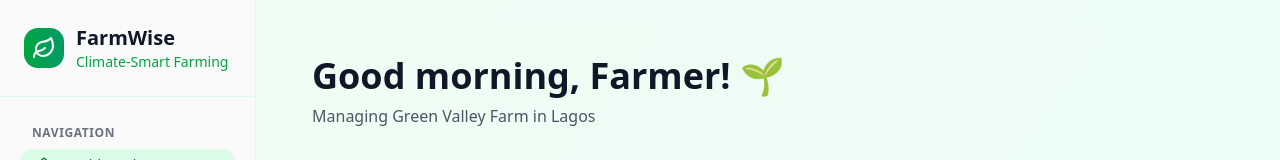
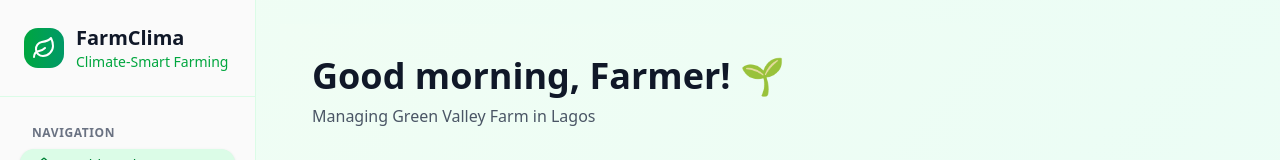
Before and after one commit to Tosmel2/FarmWise_App, a React (Vite) app: page /dashboard in a window 1280 px wide. Shown: the top 160 px of the page. Built offline with nearby package versions, Linux system fonts and the light colour scheme.

Commit message:
update: project name updated

```diff
--- a/index.html
+++ b/index.html
@@ -4,7 +4,7 @@
     <meta charset="UTF-8" />
     <link rel="icon" type="image/svg+xml" href="/friendica-fill.svg" />
     <meta name="viewport" content="width=device-width, initial-scale=1.0" />
-    <title>FarmWise - Climate-Smart Farming</title>
+    <title>FarmClima - Climate-Smart Farming</title>
   </head>
   <body>
     <div id="root"></div>
--- a/src/Layout.jsx
+++ b/src/Layout.jsx
@@ -79,7 +79,7 @@ export default function Layout() {
                   <Leaf className="w-6 h-6 text-white" />
                 </div>
                 <div>
-                  <h2 className="font-bold text-xl text-gray-900">FarmWise</h2>
+                  <h2 className="font-bold text-xl text-gray-900">FarmClima</h2>
                   <p className="text-sm text-green-600">Climate-Smart Farming</p>
                 </div>
               </div>
@@ -141,7 +141,7 @@ export default function Layout() {
                   <SidebarTrigger className="hover:bg-green-50 p-2 rounded-lg transition-colors duration-200" />
                   <div className="flex items-center gap-2">
                     <Leaf className="w-6 h-6 text-green-600" />
-                    <h1 className="text-lg font-bold text-gray-900">FarmWise</h1>
+                    <h1 className="text-lg font-bold text-gray-900">FarmClima</h1>
                   </div>
                 </div>
               </div>
```
Also changed, not shown: 1 other file (tests, documents, lock files or other folders).
